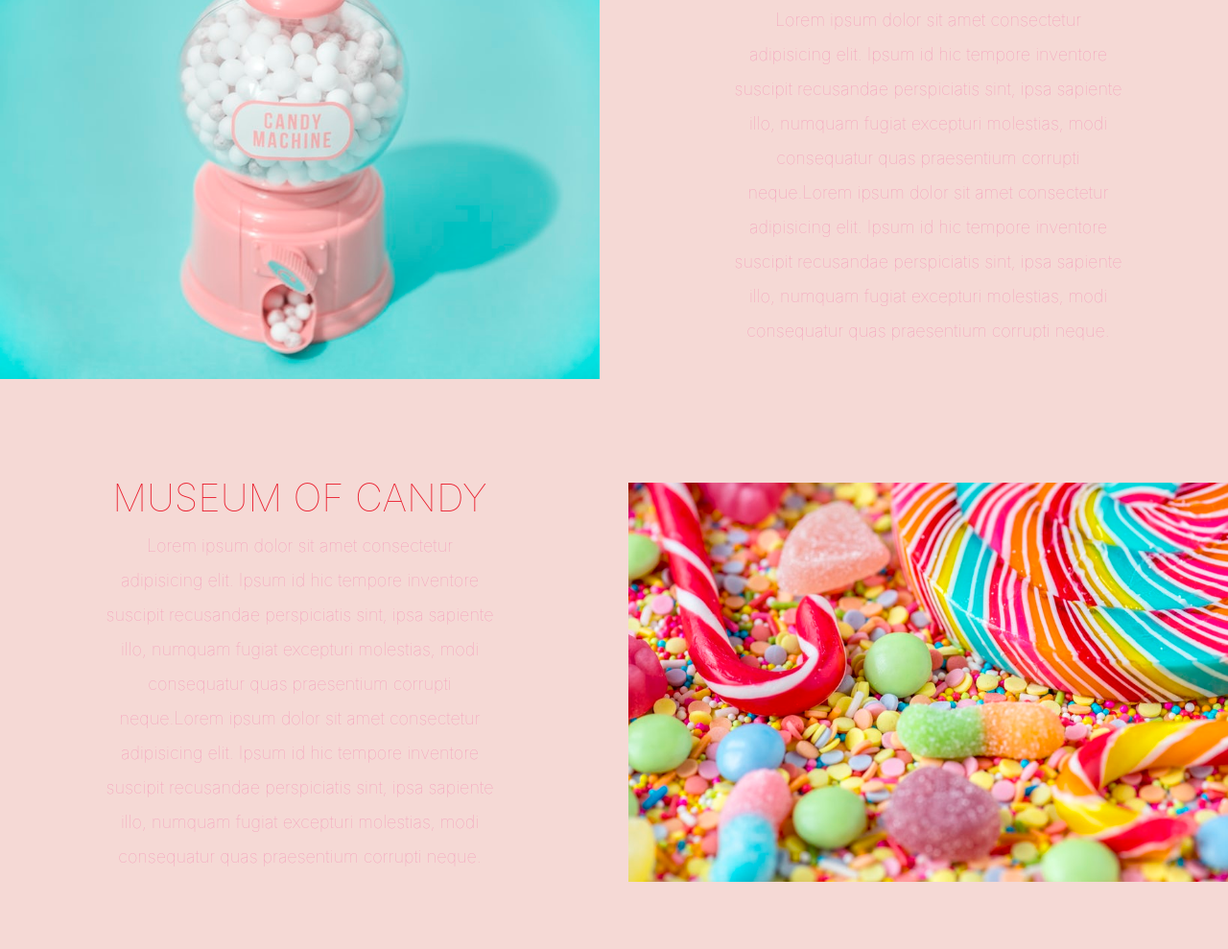
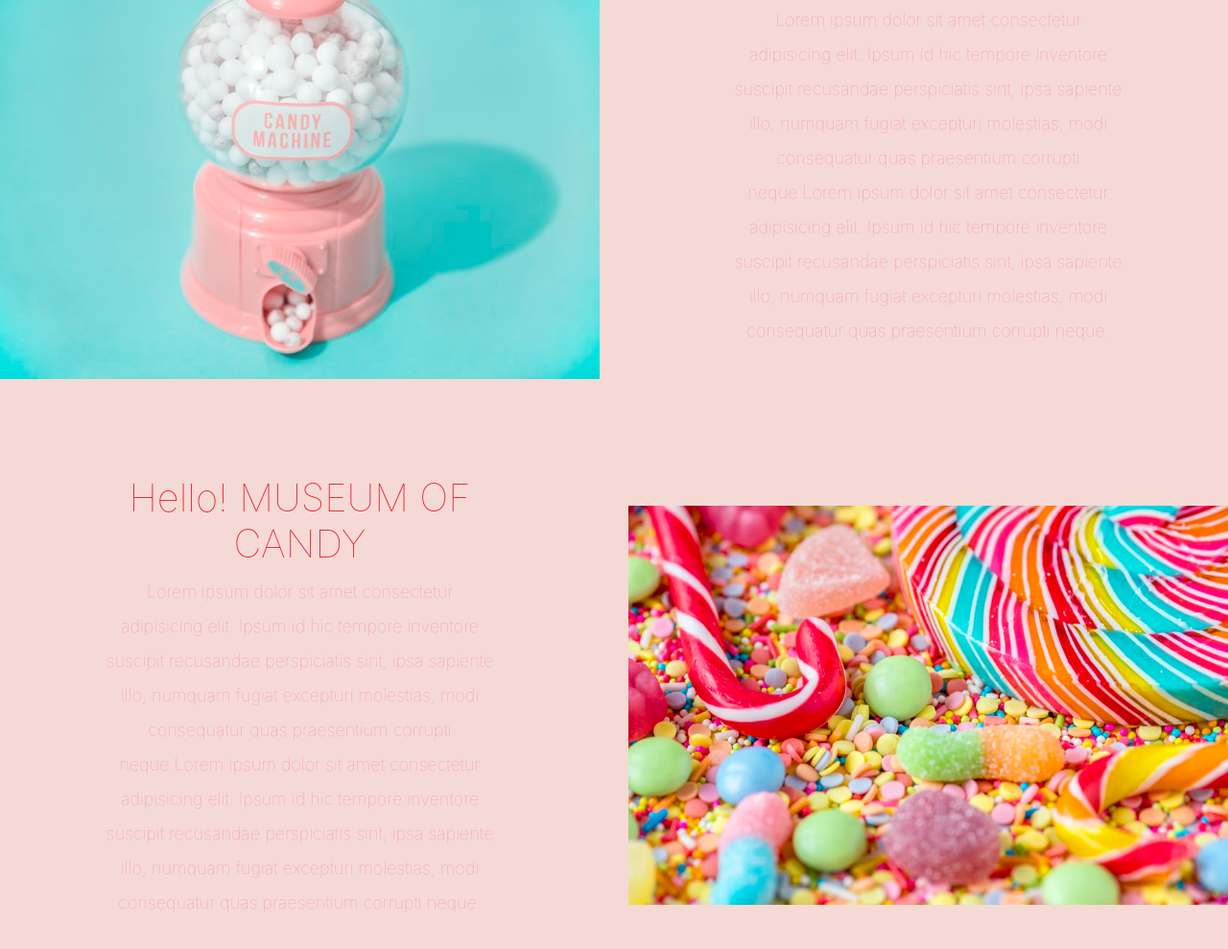
Before and after one commit to leehailiang/ie8086.github.io, a plain HTML site: page index.html in a window 1280 px wide. Shown: the part 726-1715 px from the top of the page at 96% size. Drawn offline with nearby package versions, Linux system fonts and the light colour scheme.

Commit message:
update h2 title

```diff
--- a/index.html
+++ b/index.html
@@ -72,7 +72,7 @@
         <div class="col-md-6 text-center">
           <div class="row justify-content-center">
             <div class="col-10 col-lg-8 blurb mb-5 mb-md-0">
-            <h2>MUSEUM OF CANDY</h2>
+            <h2>Hello! MUSEUM OF CANDY</h2>
             <p class="lead">Lorem ipsum dolor sit amet consectetur adipisicing elit. Ipsum id hic tempore inventore suscipit recusandae perspiciatis sint, ipsa sapiente illo, numquam fugiat excepturi molestias, modi consequatur quas praesentium corrupti neque.Lorem ipsum dolor sit amet consectetur adipisicing elit. Ipsum id hic tempore inventore suscipit recusandae perspiciatis sint, ipsa sapiente illo, numquam fugiat excepturi molestias, modi consequatur quas praesentium corrupti neque.</p>
          </div>
           </div>
```
